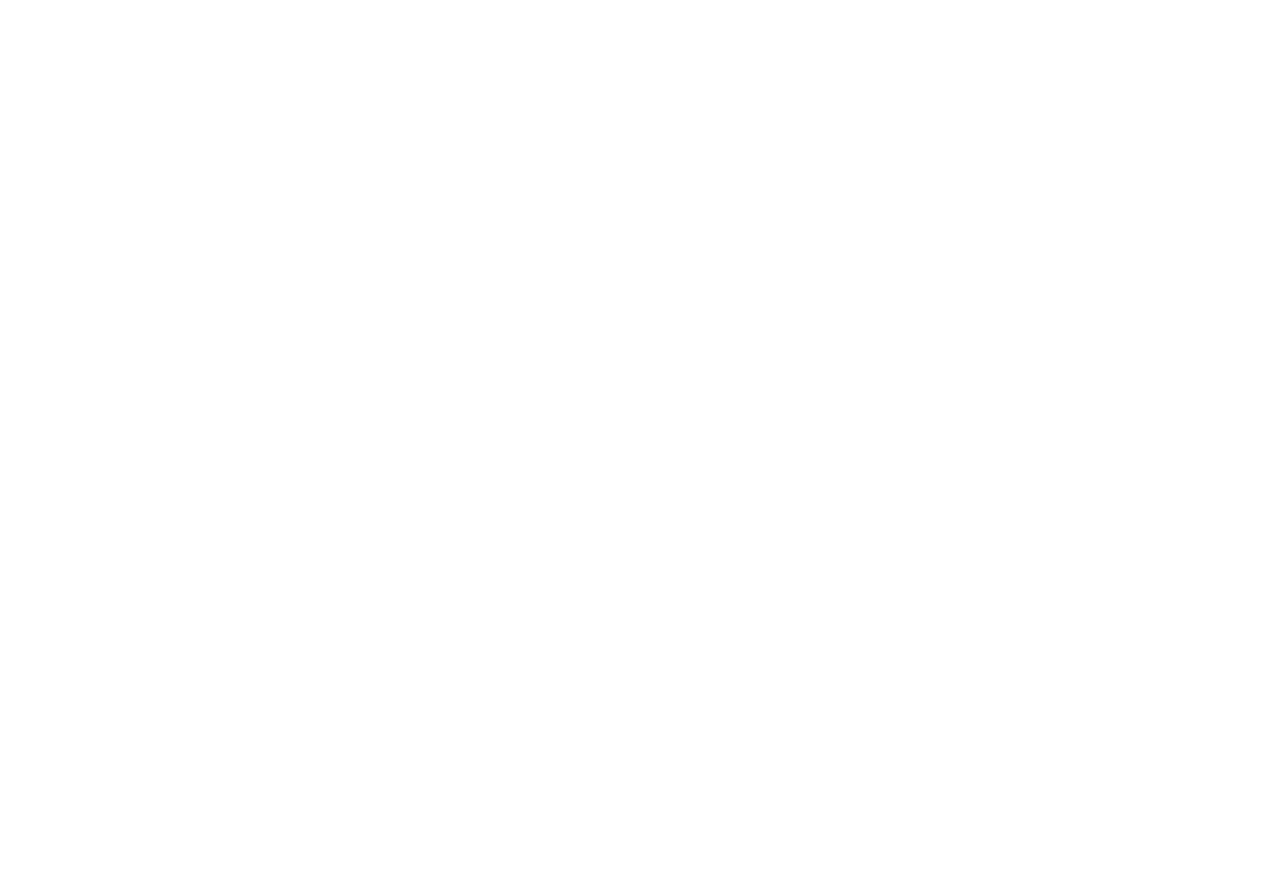
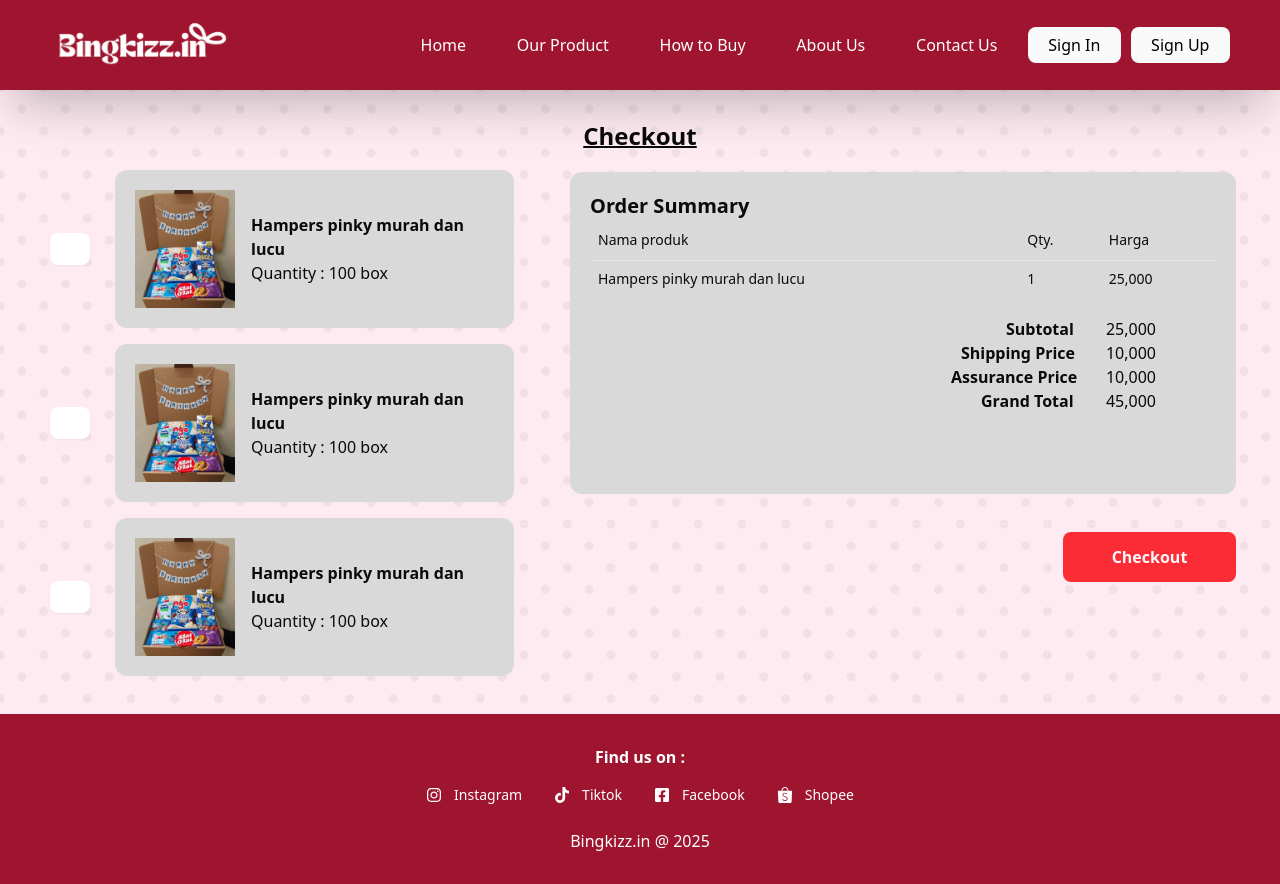
Before and after one commit to Dardeka/Bingkizz.in_Web, a React (Vite) app: page /checkout in a window 1280 px wide. Before the commit this address had no page. Before the commit the page ends 800 px from the top, so only its background shows below. Built offline with nearby package versions, Linux system fonts and the light colour scheme.

Commit message:
Add CheckoutPage component, integrate Checkbox and update Footer with social links

```diff
--- a/package.json
+++ b/package.json
@@ -10,6 +10,7 @@
     "preview": "vite preview"
   },
   "dependencies": {
+    "@radix-ui/react-checkbox": "^1.3.3",
     "@radix-ui/react-slot": "^1.2.3",
     "@tailwindcss/vite": "^4.1.15",
     "class-variance-authority": "^0.7.1",
@@ -19,6 +20,7 @@
     "lucide-react": "^0.546.0",
     "react": "^19.1.1",
     "react-dom": "^19.1.1",
+    "react-icons": "^5.5.0",
     "react-router-dom": "^7.9.4",
     "tailwind-merge": "^3.3.1",
     "tailwindcss": "^4.1.15"
--- /dev/null
+++ b/src/components/ui/checkbox.jsx
@@ -0,0 +1,28 @@
+import * as React from "react"
+import * as CheckboxPrimitive from "@radix-ui/react-checkbox"
+import { CheckIcon } from "lucide-react"
+
+import { cn } from "@/lib/utils"
+
+function Checkbox({
+  className,
+  ...props
+}) {
+  return (
+    <CheckboxPrimitive.Root
+      data-slot="checkbox"
+      className={cn(
+        "peer border-input dark:bg-input/30 data-[state=checked]:bg-primary data-[state=checked]:text-primary-foreground dark:data-[state=checked]:bg-primary data-[state=checked]:border-primary focus-visible:border-ring focus-visible:ring-ring/50 aria-invalid:ring-destructive/20 dark:aria-invalid:ring-destructive/40 aria-invalid:border-destructive size-4 shrink-0 rounded-[4px] border shadow-xs transition-shadow outline-none focus-visible:ring-[3px] disabled:cursor-not-allowed disabled:opacity-50",
+        className
+      )}
+      {...props}>
+      <CheckboxPrimitive.Indicator
+        data-slot="checkbox-indicator"
+        className="grid place-content-center text-current transition-none">
+        <CheckIcon className="size-3.5" />
+      </CheckboxPrimitive.Indicator>
+    </CheckboxPrimitive.Root>
+  );
+}
+
+export { Checkbox }
--- /dev/null
+++ b/src/pages/CheckoutPage.jsx
@@ -0,0 +1,114 @@
+import { Button } from "../components/ui/button"
+import { Checkbox } from "../components/ui/checkbox"
+import Footer from "./components/footer"
+import Header from "./components/header"
+import {
+  Table,
+  TableBody,
+  TableCaption,
+  TableCell,
+  TableHead,
+  TableHeader,
+  TableRow,
+} from "@/components/ui/table"
+
+function CheckoutPage(){
+    const orders = [
+        {
+            name: "Hampers pinky murah dan lucu",
+            qty: 1,
+            price: "25,000",
+        }
+    ]
+
+    return(
+        <div className="flex flex-col w-screen min-h-screen bg-[url(/images/Background.png)] bg-cover bg-no-repeat">
+            <Header/>
+            <div className="">
+                {/* List barang */}
+                <p className="mt-30 text-2xl font-bold underline underline-offset-1">Checkout</p>
+                <div className="flex flex-row justify-between ml-[50px] mr-[44px]">
+                    {/* barang */}
+                    <div className="flex flex-col">
+                        <div className="flex flex-row w-[464px] h-[154px] mt-5 items-center justify-between">
+                            <Checkbox className="!bg-white !text-black w-8 h-8 aspect-square shrink-0"/>
+                            <div className="w-[399px] bg-[#D9D9D9] flex p-5 items-center rounded-[12px]">
+                                <img src="/public/products/varBlue.jpg" alt="" width="100px"/>
+                                <div className="pl-4 text-start">
+                                    <h2 className="font-bold" >Hampers pinky murah dan lucu</h2>
+                                    <h3>Quantity : 100 box</h3>
+                                </div>
+                            </div>
+                        </div>
+                        <div className="flex flex-row w-[464px] h-[154px] mt-5 items-center justify-between">
+                            <Checkbox className="!bg-white !text-black w-8 h-8 aspect-square shrink-0"/>
+                            <div className="w-[399px] bg-[#D9D9D9] flex p-5 items-center rounded-[12px]">
+                                <img src="/public/products/varBlue.jpg" alt="" width="100px"/>
+                                <div className="pl-4 text-start">
+                                    <h2 className="font-bold" >Hampers pinky murah dan lucu</h2>
+                                    <h3>Quantity : 100 box</h3>
+                                </div>
+                            </div>
+                        </div>
+                        <div className="flex flex-row w-[464px] h-[154px] mt-5 items-center justify-between">
+                            <Checkbox className="!bg-white !text-black w-8 h-8 aspect-square shrink-0"/>
+                            <div className="w-[399px] bg-[#D9D9D9] flex p-5 items-center rounded-[12px]">
+                                <img src="/public/products/varBlue.jpg" alt="" width="100px"/>
+                                <div className="pl-4 text-start">
+                                    <h2 className="font-bold" >Hampers pinky murah dan lucu</h2>
+                                    <h3>Quantity : 100 box</h3>
+                                </div>
+                            </div>
+                        </div>
+                    </div>
+                    {/* Kolom pembayaran */}
+                    <div className="flex flex-col items-end">
+                        <div className="flex flex-col w-[666px] h-[322px] mt-5 p-5 rounded-[12px] bg-[#D9D9D9]">
+                            <p className="font-bold text-xl text-start">Order Summary</p>
+                            <Table className="rounded-[12px] bg-transparent items-start">
+                                <TableHeader>
+                                    <TableRow>
+                                    <TableHead className="text-left">Nama produk</TableHead>
+                                    <TableHead className="text-left">Qty.</TableHead>
+                                    <TableHead className="text-left">Harga</TableHead>
+                                    </TableRow>
+                                </TableHeader>
+                                <TableBody>
+                                    {orders.map((orders) => (
+                                        <TableRow>
+                                            <TableCell className="text-left">{orders.name}</TableCell>
+                                            <TableCell className="text-left">{orders.qty}</TableCell>
+                                            <TableCell className="text-left">{orders.price}</TableCell>
+                                        </TableRow>
+                                    ))}
+                                </TableBody>
+                            </Table>
+                            <div className="flex flex-col mt-5 ml-auto mr-15 items-end">
+                                <div className="flex flex-row w-[150px] justify-between">
+                                    <p className="font-bold">Subtotal</p>
+                                    <p>25,000</p>
+                                </div>
+                                <div className="flex flex-row w-[195px] justify-between">
+                                    <p className="font-bold">Shipping Price</p>
+                                    <p>10,000</p>
+                                </div>
+                                <div className="flex flex-row w-[205px] justify-between">
+                                    <p className="font-bold">Assurance Price</p>
+                                    <p>10,000</p>
+                                </div>
+                                <div className="flex flex-row w-[175px] justify-between">
+                                    <p className="font-bold text-right">Grand Total</p>
+                                    <p>45,000</p>
+                                </div>
+                            </div>
+                        </div>
+                        <Button className="!bg-red-500 w-[173px] h-[50px] mt-[38px] !font-bold">Checkout</Button>
+                    </div>
+                </div>
+            </div>
+            <Footer/>
+        </div>
+    )
+}
+
+export default CheckoutPage
--- a/src/pages/components/footer.jsx
+++ b/src/pages/components/footer.jsx
@@ -1,19 +1,61 @@
 import { Button } from "../../components/ui/button"
+import { FaInstagram } from "react-icons/fa";
+import { FaTiktok } from "react-icons/fa";
+import { FaFacebookSquare } from "react-icons/fa";
+import { SiShopee } from "react-icons/si";
 
-function Footer(){
-    return(
-        <div className="">
+function Footer() {
+  return (
     <footer className="flex flex-col items-center justify-center mt-10 h-[170px] w-full bg-[#9f152f] text-white">
       <h2 className="font-bold">Find us on :</h2>
-                <div className="flex flex-row gap-3 mt-2">
-                <Button className="!bg-transparent">Instagram</Button>
-                <Button className="!bg-transparent">Twitter</Button>
-                <Button className="!bg-transparent">Facebook</Button>
-                <Button className="!bg-transparent">Shopee</Button>
+
+      <div className="flex flex-row mt-2 mb-2 space-x-2">
+        <Button asChild className="!bg-transparent hover:!bg-white/10">
+          <a
+            href="https://www.instagram.com/bingkizz.in"
+            target="_blank"
+            rel="noopener noreferrer" className="!text-white"
+          >
+            <FaInstagram className="mr-1" /> Instagram
+          </a>
+        </Button>
+
+        <Button asChild className="!bg-transparent hover:!bg-white/10">
+          <a
+            href="https://www.tiktok.com/@bingkizz.in"
+            target="_blank"
+            rel="noopener noreferrer"
+            className="!text-white"
+          >
+            <FaTiktok className="mr-1" /> Tiktok
+          </a>
+        </Button>
+
+        <Button asChild className="!bg-transparent hover:!bg-white/10">
+          <a
+            href="https://www.facebook.com/bingkizz.in"
+            target="_blank"
+            rel="noopener noreferrer"
+            className="!text-white"
+          >
+            <FaFacebookSquare className="mr-1" /> Facebook
+          </a>
+        </Button>
+
+        <Button asChild className="!bg-transparent hover:!bg-white/10">
+          <a
+            href="http://shopee.co.id/bingkizzin"
+            target="_blank"
+            rel="noopener noreferrer"
+            className="!text-white"
+          >
+            <SiShopee className="mr-1" /> Shopee
+          </a>
+        </Button>
       </div>
+
       <h3 className="mt-2">Bingkizz.in @ 2025</h3>
     </footer>
-        </div>
   )
 }
 
--- a/src/routes/AppRouter.jsx
+++ b/src/routes/AppRouter.jsx
@@ -5,6 +5,7 @@
 import KelolaProduk from "../pages/Admin/Kelola-produk";
 import LoginPage from "../pages/LoginPage";
 import RegistPage from "../pages/RegistPage";
+import CheckoutPage from "../pages/CheckoutPage";
 
 function AppRouter() {
   return (
@@ -17,6 +18,7 @@
         <Route path="/detail-product" element={<DetailPage />} />
         <Route path="/dashboard-admin" element={<DashboardAdmin/>}/>
         <Route path="/kelola-produk" element={<KelolaProduk/>}/>
+        <Route path="/checkout" element={<CheckoutPage/>}/>
       </Routes>
     </Router>
   );
```
Also changed, not shown: 1 other file (tests, documents, lock files or other folders). Lines whose indentation alone changed are shown as unchanged.
